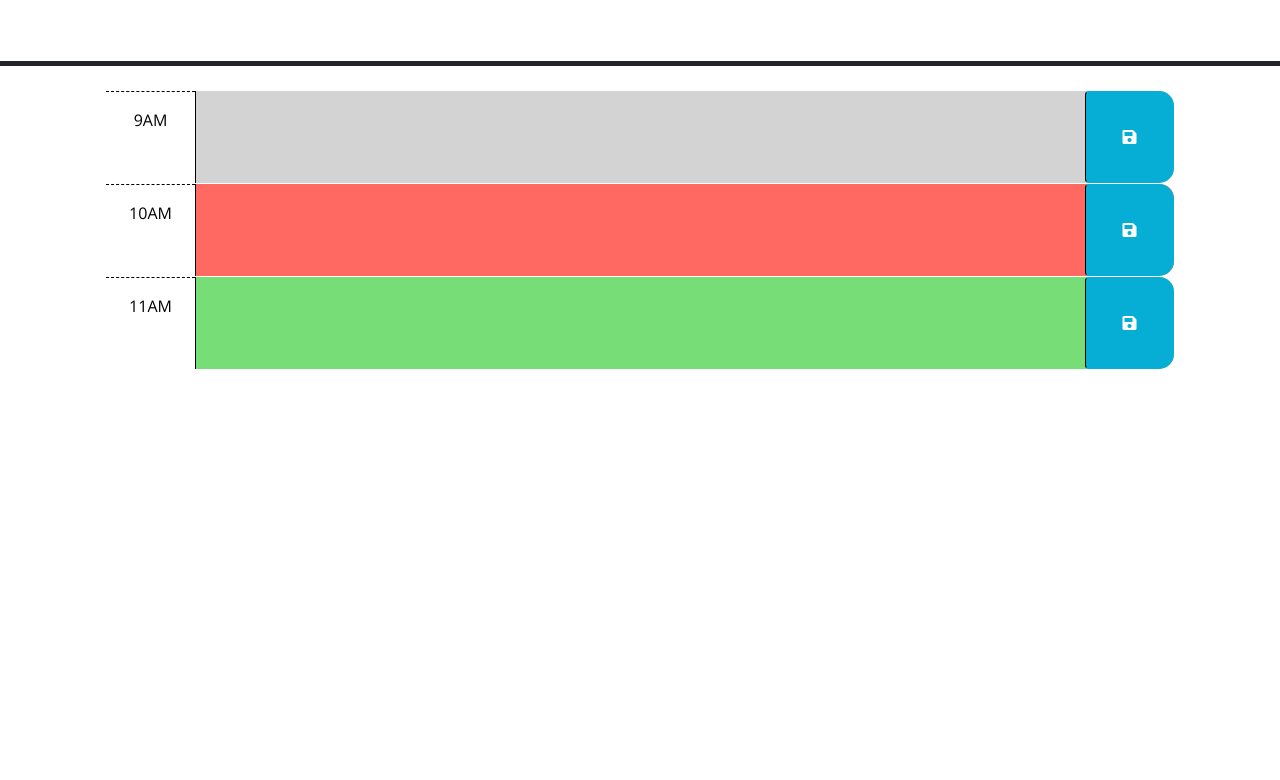
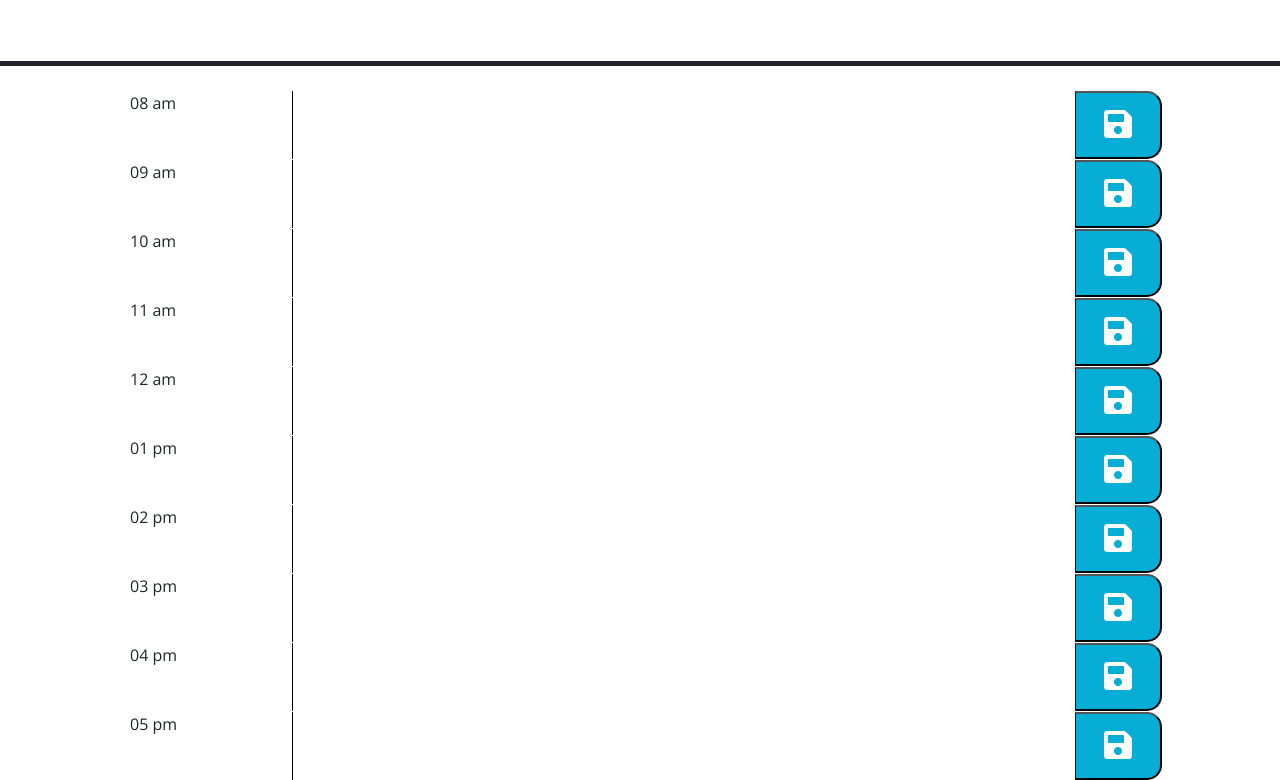
Before and after one commit to katyn-sh/05-Third-Party-APIs, a plain HTML site: page index.html in a window 1280 px wide. Shown: the part 166-946 px from the top of the page. Before the commit the page ends 800 px from the top, so only its background shows below. Drawn offline with nearby package versions, Linux system fonts and the light colour scheme.

Commit message:
implemented time blocks

```diff
--- a/index.html
+++ b/index.html
@@ -39,32 +39,73 @@
         code is implemented.
         -->
 
-      <!-- Example of a past time block. The "past" class adds a gray background color. -->
-      <div id="hour-9" class="row time-block past">
-        <div class="col-2 col-md-1 hour text-center py-3">9AM</div>
-        <textarea class="col-8 col-md-10 description" rows="3"> </textarea>
-        <button class="btn saveBtn col-2 col-md-1" aria-label="save">
-          <i class="fas fa-save" aria-hidden="true"></i>
-        </button>
-      </div>
+        <div class="container">
+          <div id="hour-8" class="row timeSchedule">
+            <div class="col-2"><p>08 am</p></div>
+            <textarea class="col-9 description"></textarea>
+            <button class="col-1 saveBtn"><i class="fa fa-save fa-2x"></i></button>
+          </div>
 
-      <!-- Example of a a present time block. The "present" class adds a red background color. -->
-      <div id="hour-10" class="row time-block present">
-        <div class="col-2 col-md-1 hour text-center py-3">10AM</div>
-        <textarea class="col-8 col-md-10 description" rows="3"> </textarea>
-        <button class="btn saveBtn col-2 col-md-1" aria-label="save">
-          <i class="fas fa-save" aria-hidden="true"></i>
-        </button>
-      </div>
+          <div id="hour-9" class="row timeSchedule">
+            <div class="col-2"><p>09 am</p></div>
+            <textarea class="col-9 description"></textarea>
+            <button class="col-1 saveBtn"><i class="fa fa-save fa-2x"></i></button>
+          </div>
 
-      <!-- Example of a future time block. The "future" class adds a green background color. -->
-      <div id="hour-11" class="row time-block future">
-        <div class="col-2 col-md-1 hour text-center py-3">11AM</div>
-        <textarea class="col-8 col-md-10 description" rows="3"> </textarea>
-        <button class="btn saveBtn col-2 col-md-1" aria-label="save">
-          <i class="fas fa-save" aria-hidden="true"></i>
-        </button>
-      </div>
+          <div id="hour-10" class="row timeSchedule">
+            <div class="col-2"><p>10 am</p></div>
+            <textarea class="col-9 description"></textarea>
+            <button class="col-1 saveBtn"><i class="fa fa-save fa-2x"></i></button>
+          </div>
+
+          <div id="hour-11" class="row timeSchedule">
+            <div class="col-2"><p>11 am</p></div>
+            <textarea class="col-9 description"></textarea>
+            <button class="col-1 saveBtn"><i class="fa fa-save fa-2x"></i></button>
+          </div>
+
+          <div id="hour-12" class="row timeSchedule">
+            <div class="col-2"><p>12 am</p></div>
+            <textarea class="col-9 description"></textarea>
+            <button class="col-1 saveBtn"><i class="fa fa-save fa-2x"></i></button>
+          </div>
+
+          <div id="hour-13" class="row timeSchedule">
+            <div class="col-2"><p>01 pm</p></div>
+            <textarea class="col-9 description"></textarea>
+            <button class="col-1 saveBtn"><i class="fa fa-save fa-2x"></i></button>
+          </div>
+
+          <div id="hour-14" class="row timeSchedule">
+            <div class="col-2"><p>02 pm</p></div>
+            <textarea class="col-9 description"></textarea>
+            <button class="col-1 saveBtn"><i class="fa fa-save fa-2x"></i></button>
+          </div>
+
+          <div id="hour-15" class="row timeSchedule">
+            <div class="col-2"><p>03 pm</p></div>
+            <textarea class="col-9 description"></textarea>
+            <button class="col-1 saveBtn"><i class="fa fa-save fa-2x"></i></button>
+          </div>
+
+          <div id="hour-16" class="row timeSchedule">
+            <div class="col-2"><p>04 pm</p></div>
+            <textarea class="col-9 description"></textarea>
+            <button class="col-1 saveBtn"><i class="fa fa-save fa-2x"></i></button>
+          </div>
+
+          <div id="hour-17" class="row timeSchedule">
+            <div class="col-2"><p>05 pm</p></div>
+            <textarea class="col-9 description"></textarea>
+            <button class="col-1 saveBtn"><i class="fa fa-save fa-2x"></i></button>
+          </div>
+        </div>
+
+
+
+
+
+    </div>
 
     <script src="https://code.jquery.com/jquery-3.4.1.min.js"></script>
     <script
```
